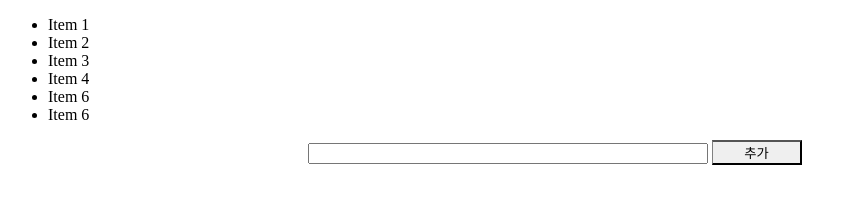
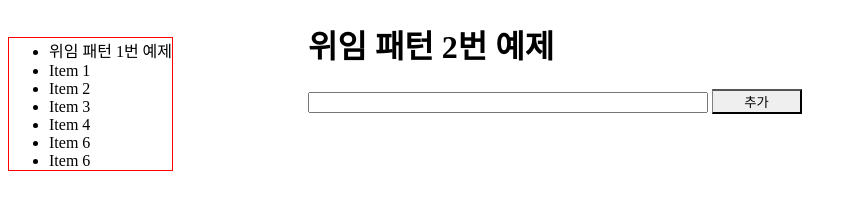
Before and after one commit to Yesdoing/js_event_delegation, a website with bundled scripts: page index.html in a window 1280 px wide. Shown: the whole page, without its empty margins (0-857 px from the left). Built offline with nearby package versions, Linux system fonts and the light colour scheme.

Commit message:
예제 번호 추가

```diff
--- a/css/style.css
+++ b/css/style.css
@@ -42,3 +42,9 @@
     background-color: green;
 
 }
+
+#parent-list {
+    border: 1px solid red;
+    float: left;
+    clear: both;
+}
--- a/index.html
+++ b/index.html
@@ -10,6 +10,7 @@
 </head>
 <body>
     <ul id="parent-list">
+        <li> 위임 패턴 1번 예제 </li>
         <li id="post-1">Item 1</li>
         <li id="post-2">Item 2</li>
         <li id="post-3">Item 3</li>
@@ -19,6 +20,7 @@
     </ul>
 
     <div class="container">
+        <h1> 위임 패턴 2번 예제</h1>
         <div class="addTodo">
             <input type="text">
             <button type="button" class="todo-button" data-action="onSave">추가</button>
```
